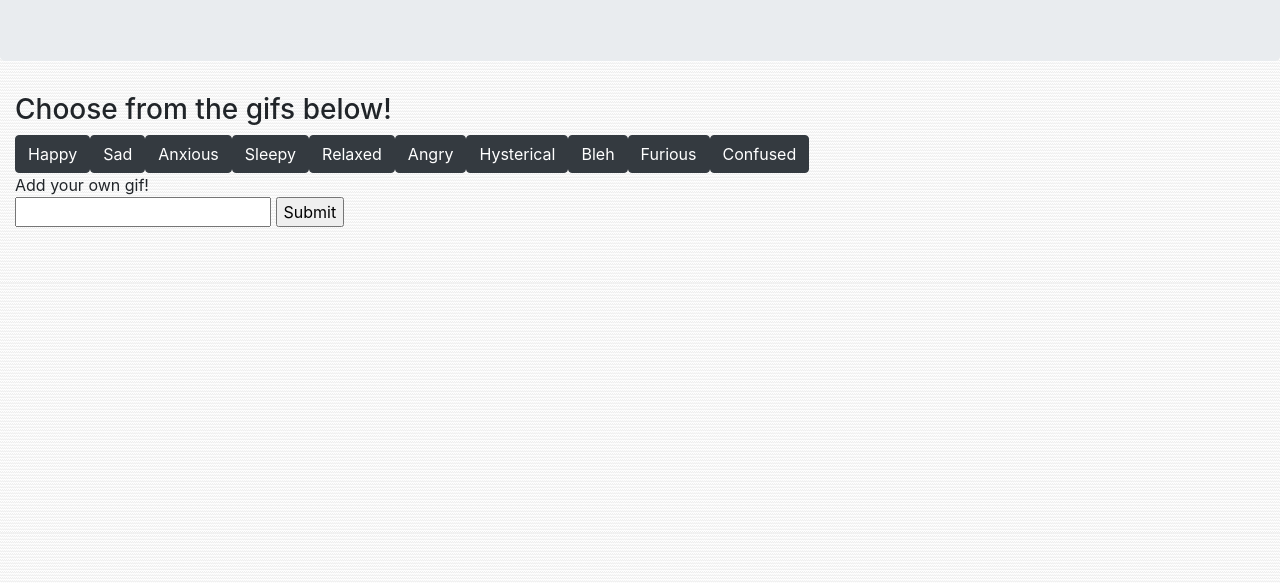
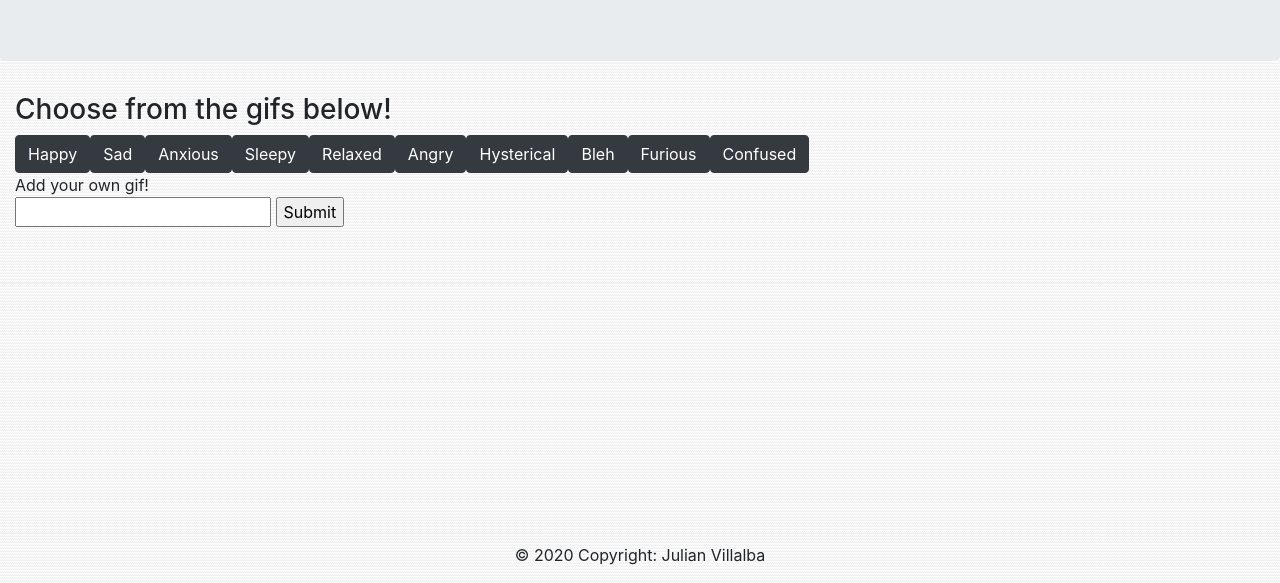
Before and after one commit to jrvillalba1993/Giftastic, a plain HTML site: page index.html in a window 1280 px wide. Shown: the part 217-800 px from the top of the page. Drawn offline with nearby package versions, Linux system fonts and the light colour scheme.

Commit message:
sticky footer added
added sticky footer

```diff
--- a/index.html
+++ b/index.html
@@ -31,6 +31,17 @@
         <script type="text/javascript" src="assets/javascript/javascript.js"></script>
 
 
+<footer class="page-footer font-small blue fixed-bottom">
+
+
+    <div class="footer-copyright text-center py-3">© 2020 Copyright:
+        Julian Villalba
+    </div>
+    <!-- Copyright -->
+
+  </footer>
+
+
 
 </body>
 </html>
```
